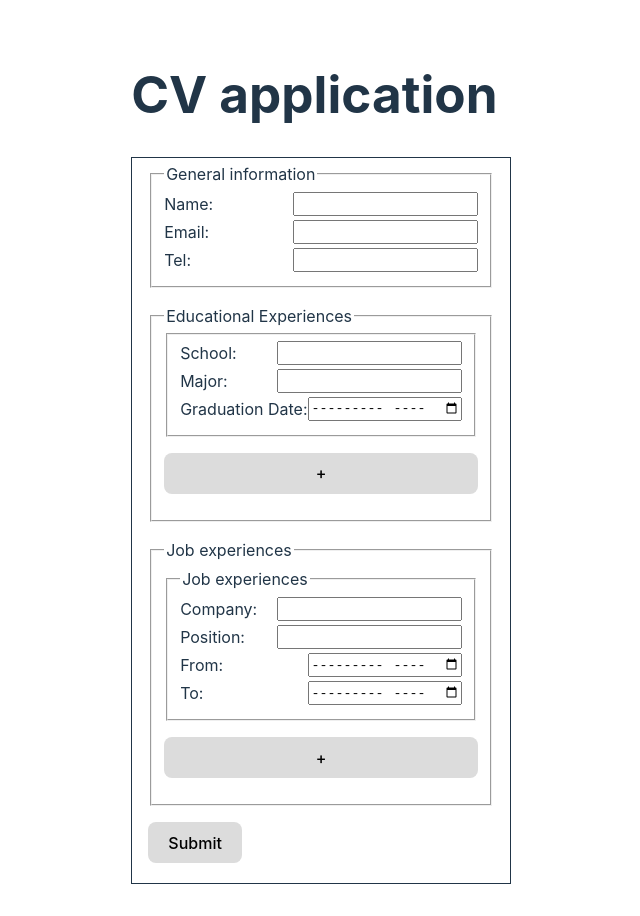
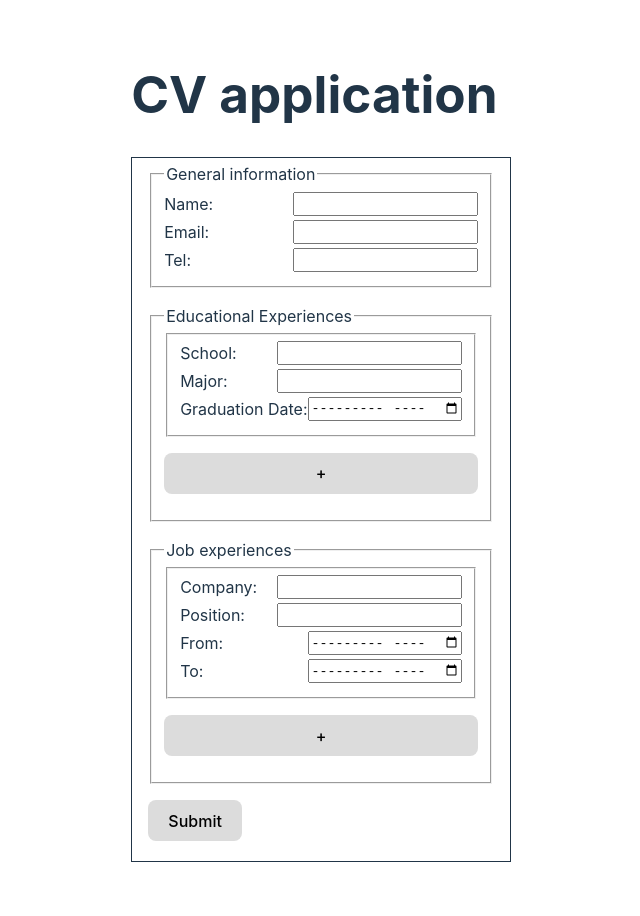
Before and after one commit to ls1955/react-cv-form, a React (Vite) app: page / in a window 1280 px wide. Shown: the whole page, without its empty margins (319-959 px from the left). After the commit the page ends 894 px from the top, so only its background shows below. Built offline with nearby package versions, Linux system fonts and the light colour scheme.

Commit message:
Remove redundant <legend>

```diff
--- a/src/components/JobExpBlock.jsx
+++ b/src/components/JobExpBlock.jsx
@@ -22,7 +22,6 @@ export default function JobExpBlock({ jobExp, index, onUpdate, jobExps }) {
 
   return (
     <fieldset>
-      <legend>Job experiences</legend>
       <label>
         Company:{" "}
         <input type="text" value={jobExp["company"]} onChange={handleCompany} />
```
